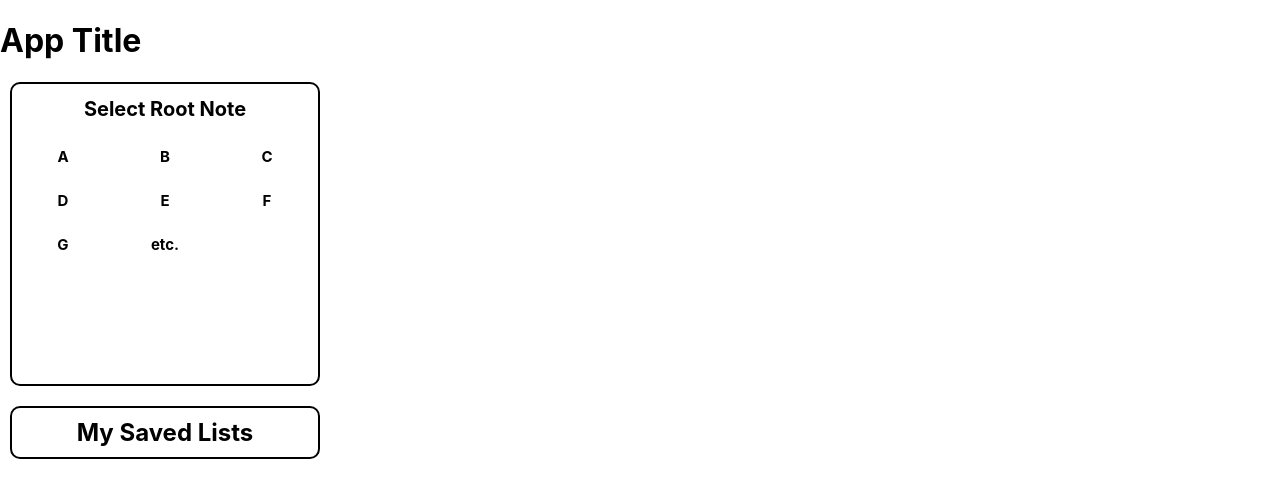
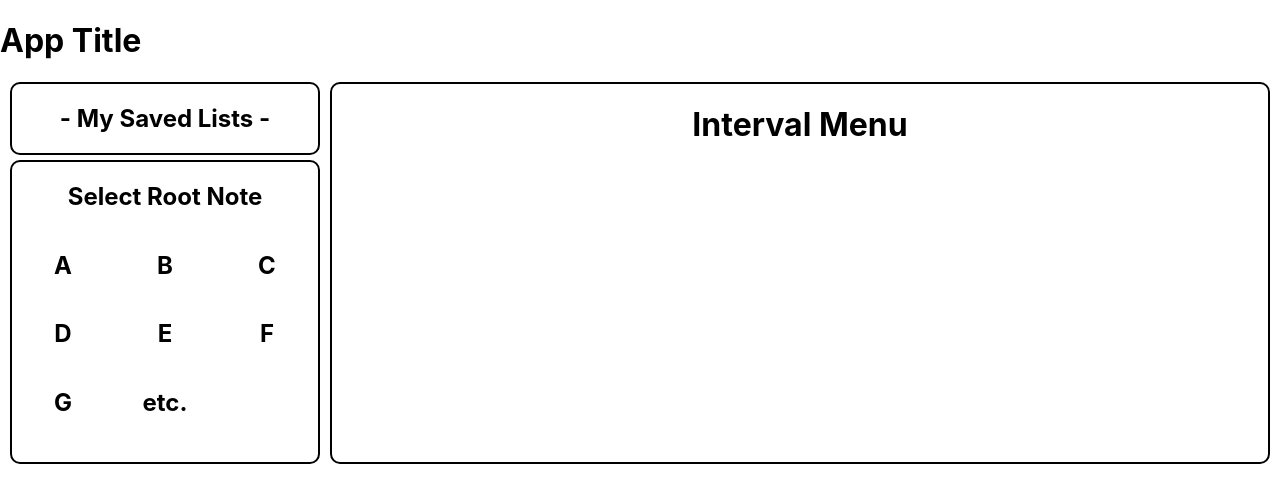
Before and after one commit to YTyler/chord-book, a React (Create React App) app: page /intervals in a window 1280 px wide. Shown: the top 502 px of the page. Built offline with nearby package versions, Linux system fonts and the light colour scheme.

Commit message:
add interval menu

```diff
--- a/src/App.css
+++ b/src/App.css
@@ -8,8 +8,10 @@
 #saved {
     border: 2px solid black;
     border-radius: 10px;
+    margin: 0px;
+    margin-bottom: 5px;
     margin-right: 5px;
-    padding: 10px;
+    padding: 20px;
 }
 
 a {
--- a/src/App.js
+++ b/src/App.js
@@ -7,6 +7,7 @@ import RootMenu from './components/RootMenu';
 import NoteMenu from './components/NoteMenu';
 import ChordList from './components/ChordList';
 import ScaleList from './components/ScaleList';
+import IntervalMenu from './components/IntervalMenu';
 
 function App() {
   return (
@@ -14,13 +15,14 @@ function App() {
     <h1>App Title</h1>
       <div className="App">
         <div>
+          <h2 id='saved'>- My Saved Lists -</h2>
         <RootMenu/>
-        <h2 id='saved'>My Saved Lists</h2>
         </div>
       <Switch>
       <Route exact path='/' render={()=><NoteMenu />} />
       <Route exact path='/chords' render={()=><ChordList />} />
       <Route exact path='/scales' render={()=><ScaleList />} />
+      <Route exact path='/intervals' render={()=><IntervalMenu />} />
       </Switch>
       </div>
     </div>
--- /dev/null
+++ b/src/components/IntervalMenu.jsx
@@ -0,0 +1,18 @@
+import React from 'react';
+
+function IntervalMenu() {
+  const intervalMenuStyle = {
+    border: '2px solid black',
+    borderRadius: '10px',
+    minHeight: '300px',
+    minWidth: '600px',
+    marginLeft: '5px'
+  }
+  return(
+    <div style={intervalMenuStyle}>
+      <h1>Interval Menu</h1>
+    </div>
+  )
+}
+
+export default IntervalMenu;
--- a/src/components/NoteMenu.jsx
+++ b/src/components/NoteMenu.jsx
@@ -34,9 +34,9 @@ function NoteMenu() {
     <div style = {noteMenuStyle}>
         <h1 style = {rootNoteStyle}>Root Note ex.(C)</h1>
         <div style = {noteButtonsDivStyle}>
-          <Link style = {noteButtonStyle} to="/chords">View Chord Types</Link>
-          <Link style = {noteButtonStyle} to="/scales">View Scales</Link>
-          <Link style = {noteButtonStyle} to="/intervals">Explore Intervals</Link>
+          <Link style = {noteButtonStyle} to = "/chords">View Chord Types</Link>
+          <Link style = {noteButtonStyle} to = "/scales">View Scales</Link>
+          <Link style = {noteButtonStyle} to = "/intervals">Explore Intervals</Link>
         </div>
       </div>
   );
--- a/src/components/RootMenu.jsx
+++ b/src/components/RootMenu.jsx
@@ -7,7 +7,6 @@ function RootMenu() {
     minHeight: '300px',
     minWidth: '250px',
     marginRight: '5px',
-    fontSize: '10px'
   }
   const rootDivStyle = {
     display: 'grid',
@@ -16,7 +15,7 @@ function RootMenu() {
 
   return (
     <div style = {rootMenuStyle}>
-      <h1>Select Root Note</h1>
+      <h2>Select Root Note</h2>
       <div style = {rootDivStyle}>
         <h2>A</h2>
         <h2>B</h2>
```
